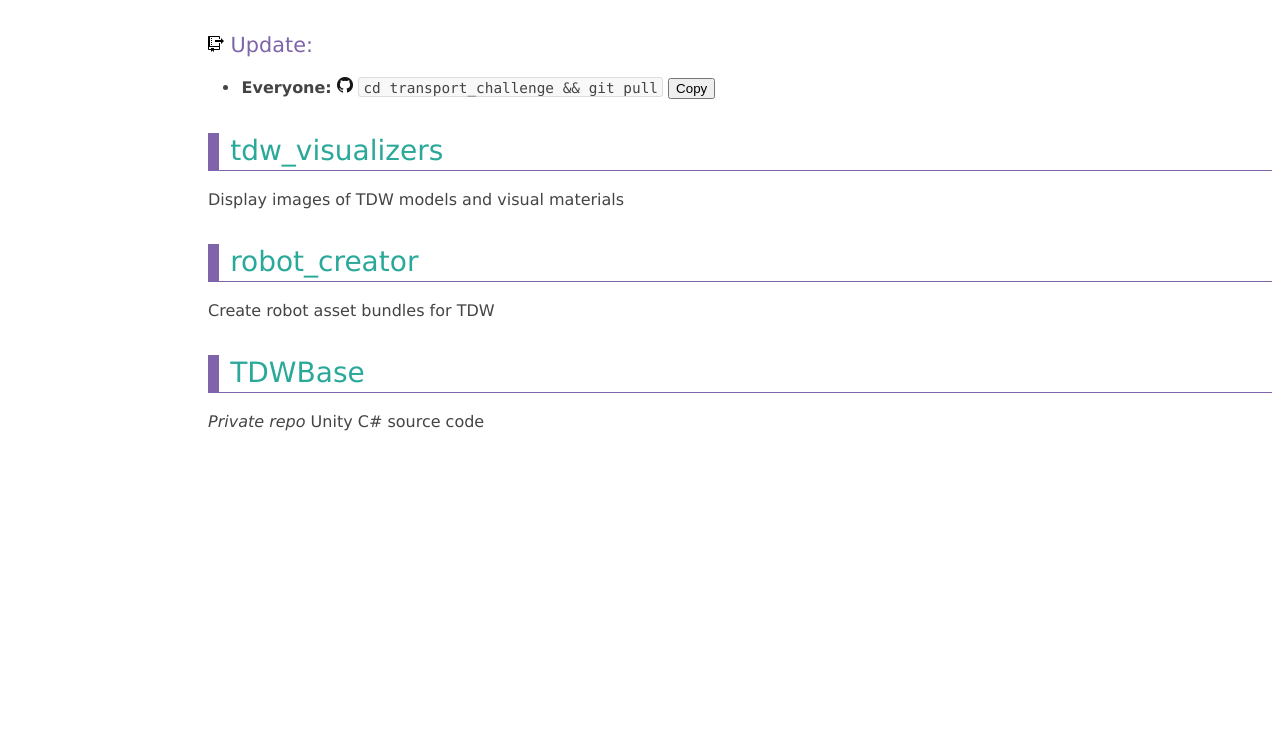
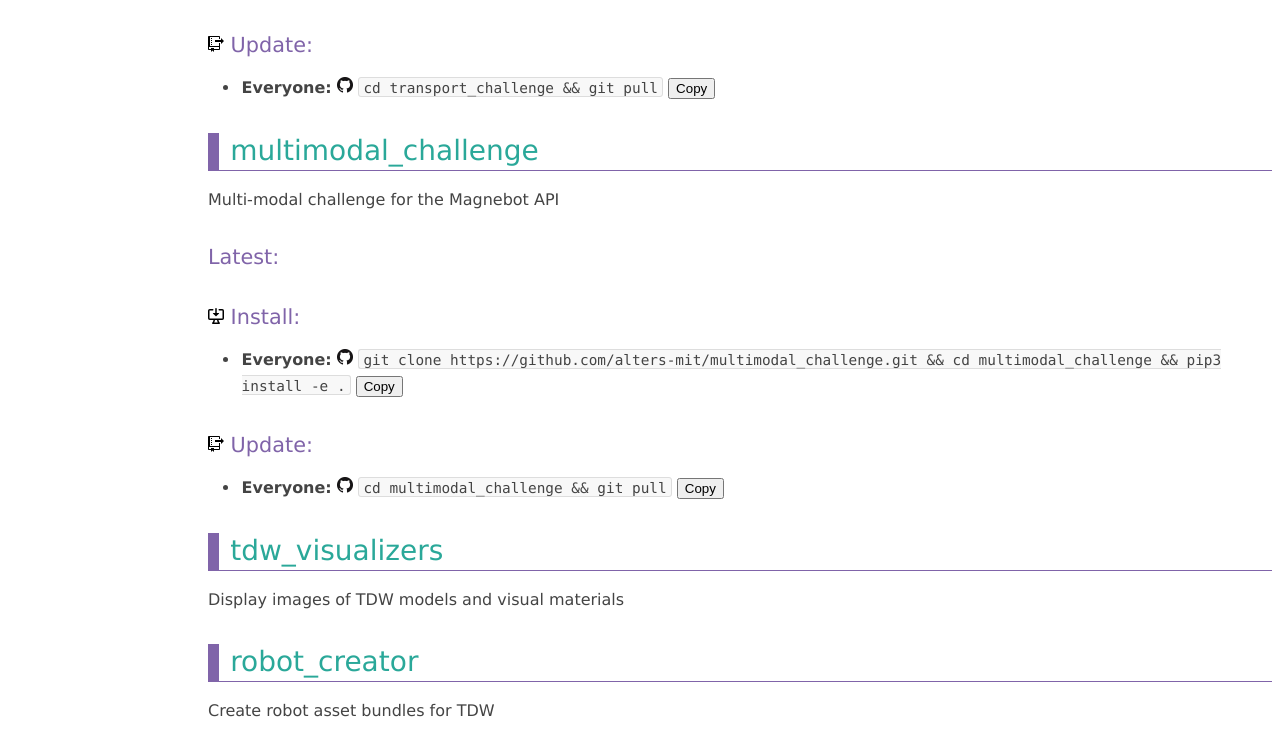
Before and after one commit to alters-mit/alters-mit.github.io, a plain HTML site: page index.html in a window 1280 px wide. Shown: the part 1950-2703 px from the top of the page. Before the commit the page ends 2397 px from the top, so only its background shows below. Drawn offline with Linux system fonts and the light colour scheme; no server answers.

Commit message:
Re-added Multimodal Challenge

```diff
--- a/index.html
+++ b/index.html
@@ -19,7 +19,7 @@
  }
 
     $('head').append('<link rel="stylesheet" type="text/css" href="css/purple.css">');
-    const repos = ["threedworld-mit/tdw", "alters-mit/magnebot", "alters-mit/tdw_physics", "alters-mit/tdw_image_dataset", "alters-mit/transport_challenge"];
+    const repos = ["threedworld-mit/tdw", "alters-mit/magnebot", "alters-mit/tdw_physics", "alters-mit/tdw_image_dataset", "alters-mit/transport_challenge", "alters-mit/multimodal_challenge"];
     const unity_urls = ["https://github.com/threedworld-mit/tdw_visualizers", "https://github.com/alters-mit/robot_creator"];
     const pypi_icon = '<img src="images/pypi.png" alt="pypi">';
     const github_icon = '<img src="images/github.png" alt="pypi">';
@@ -33,7 +33,8 @@
         "High-level API for the TDW Magnebot",
         "Generic structures to create TDW physics datasets",
         "Generate a synthetic image dataset",
-        "Extension of the Magnebot API for the Transport Challenge"];
+        "Extension of the Magnebot API for the Transport Challenge",
+        "Multi-modal challenge for the Magnebot API"];
 
     // The spacer string for install scripts.
     let spacer = " ???? ";
```
